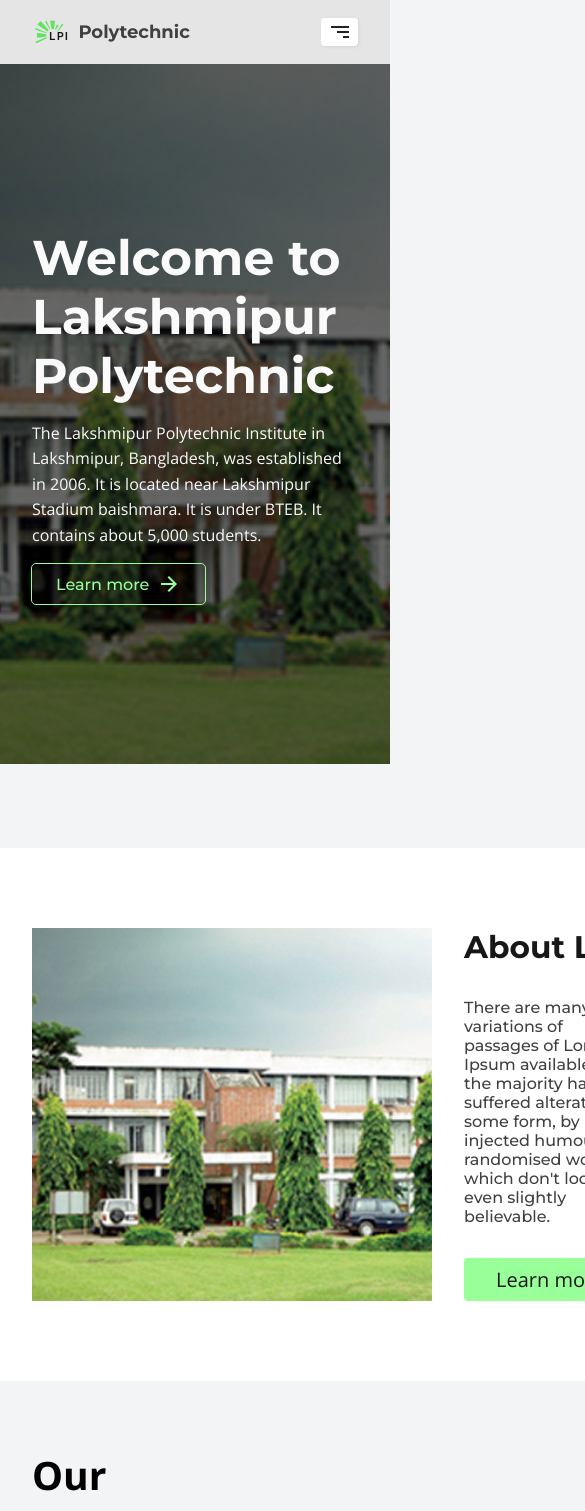
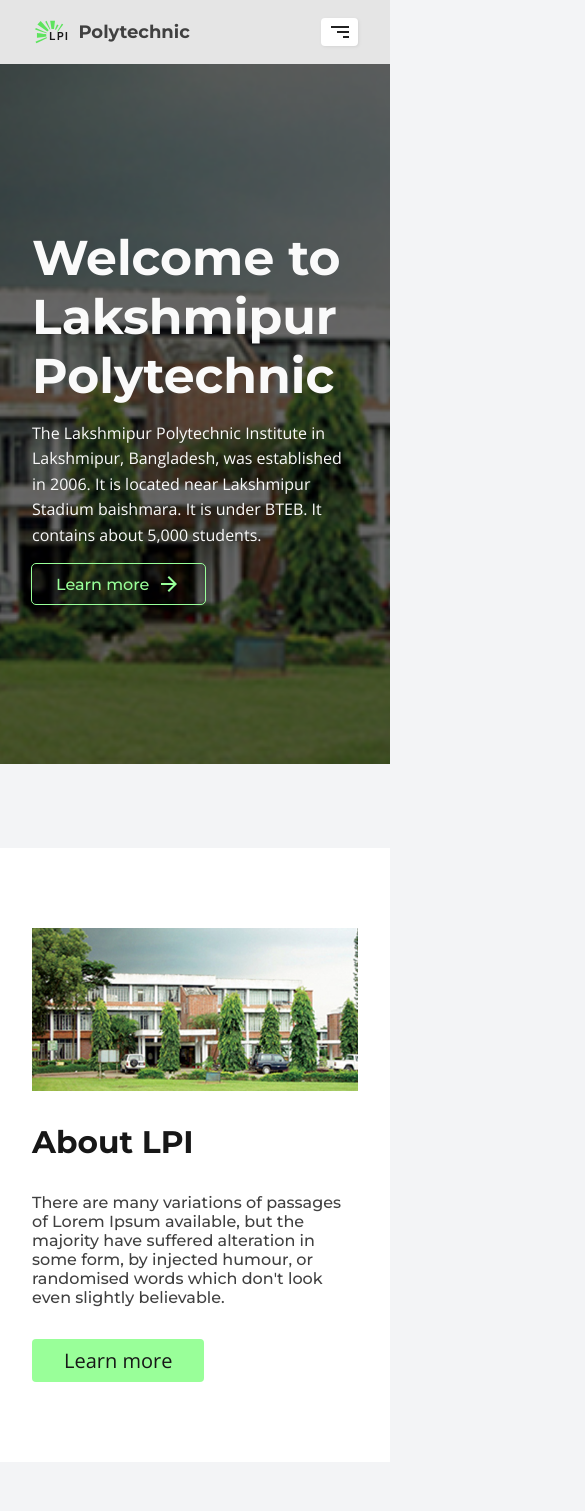
Before and after one commit to al-imam/lpi, a React (Vite) app: page / in a window 390 px wide. Shown: the top 1511 px of the page, 585 px wide, since content can reach past the window. Built offline with nearby package versions, Linux system fonts and the light colour scheme.

Commit message:
change image aspect ratio on smell screen

```diff
--- a/src/components/Study/study.module.css
+++ b/src/components/Study/study.module.css
@@ -25,6 +25,21 @@
 
   .image {
     width: 25rem;
+  }
+}
+
+@media only screen and (max-width: 65rem) {
+  .section {
+    max-width: var(--max-width-xsm);
+  }
+
+  .studyContainer {
+    flex-direction: column;
+  }
+
+  .image {
+    width: 100%;
+    aspect-ratio: 16 / 8;
   }
 }
 
```
